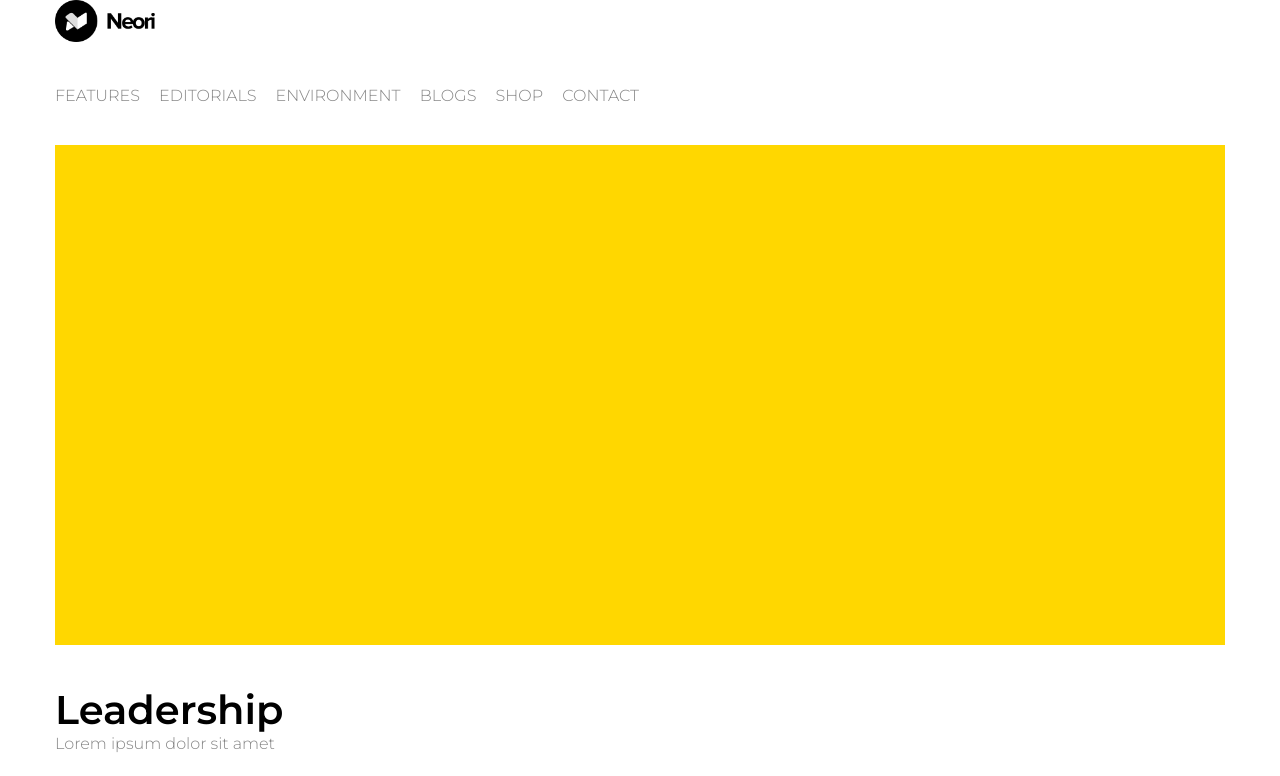
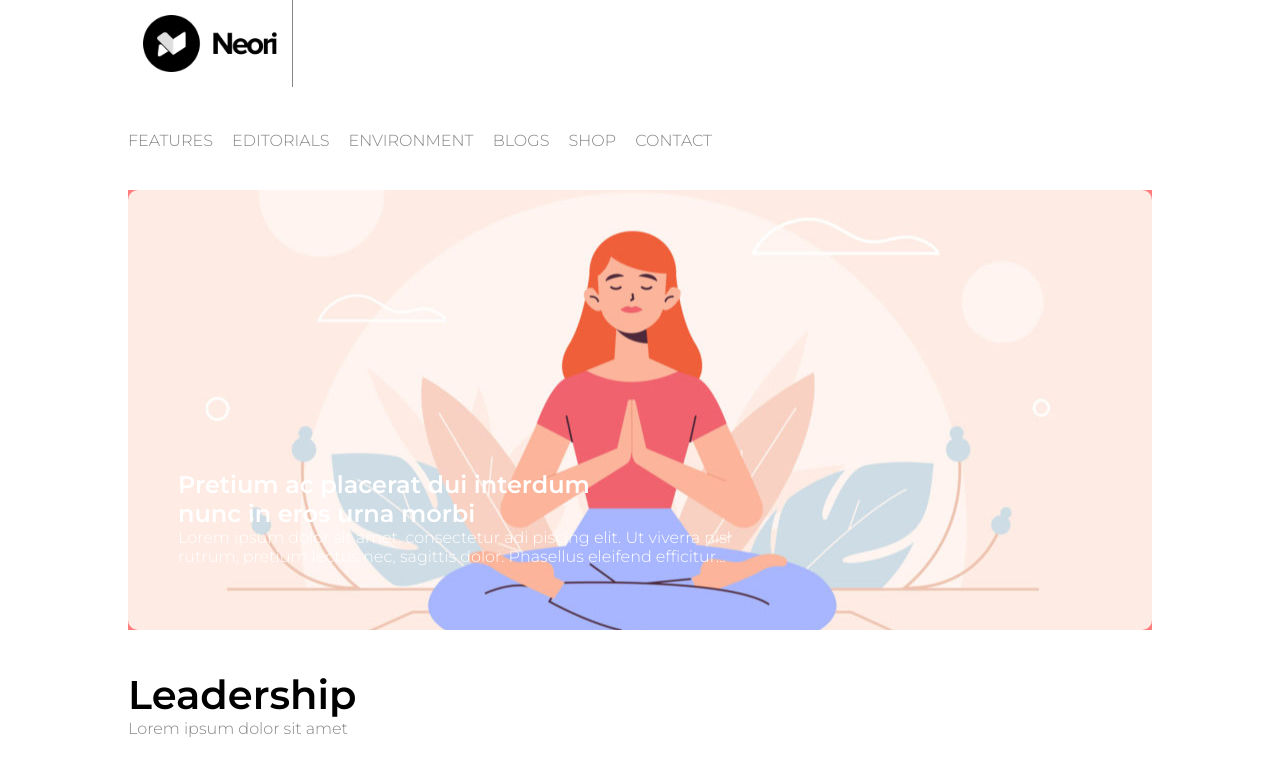
Before and after one commit to francescoferilli95/htmlcss-wp, a plain HTML site: page index.html in a window 1280 px wide. Shown: the top 776 px of the page. Drawn offline with Linux system fonts and the light colour scheme.

Commit message:
creazione banner principale

```diff
--- a/css/main.css
+++ b/css/main.css
@@ -28,7 +28,7 @@ h6 {
 }
 /*UTILITIES*/
 .container {
-    width: 1170px;
+    width: 1024px;
     margin: 0 auto;
 }
 
@@ -40,7 +40,9 @@ header {
     /*background: pink;*/
 }
 header .brand img {
-    width: 100px; /*165*/
+    padding: 15px;
+    border-right: 1px solid #858585;
+    width: 165px; /*165*/
 }
 
 .main-menu {
@@ -70,9 +72,30 @@ header .brand img {
 /* HERO IMG*/
 
 .hero {
-    height: 500px;
     margin-bottom: 40px;
-    background: gold;
+   /* background: gold; */
+   background-color: rgba(255 , 0 , 0 , 0.5);
+}
+
+.hero .hero-img {
+    border-radius: 10px;
+    background-image: url('../img/banner.jpg');
+    background-position: center;
+    opacity: 2;
+    text-align: left;
+    width: 1024px;
+    height: 440px;
+}
+
+ .hero .hero-img h1 {
+    padding-top: 280px;
+    padding-left: 50px;
+    color: #fff;
+}
+
+.hero .hero-img p {
+    padding-left: 50px;
+    color: #fff;
 }
 
 /*LEADERSHIP*/
--- a/index.html
+++ b/index.html
@@ -53,7 +53,15 @@
             <!-- HERO IMG -->
 
             <section class="hero">
-
+                <div class="hero-img">
+                    <h1>
+                        Pretium ac placerat dui interdum <br> nunc in eros urna morbi
+                    </h1>
+                    <p>
+                        Lorem ipsum dolor sit amet, consectetur adi piscing elit. Ut viverra nisl <br> rutrum, pretium lectus nec, sagittis
+                        dolor. Phasellus eleifend efficitur...
+                    </p>
+                </div>
             </section>
 
             <!-- LEADERSHIP-->
```
